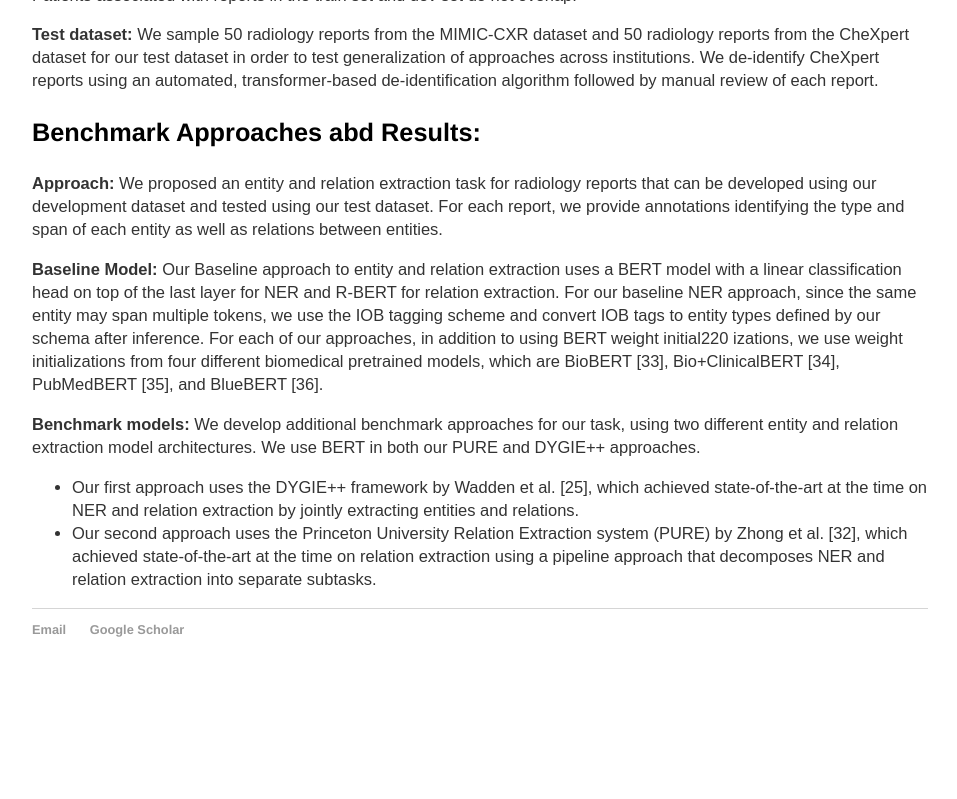
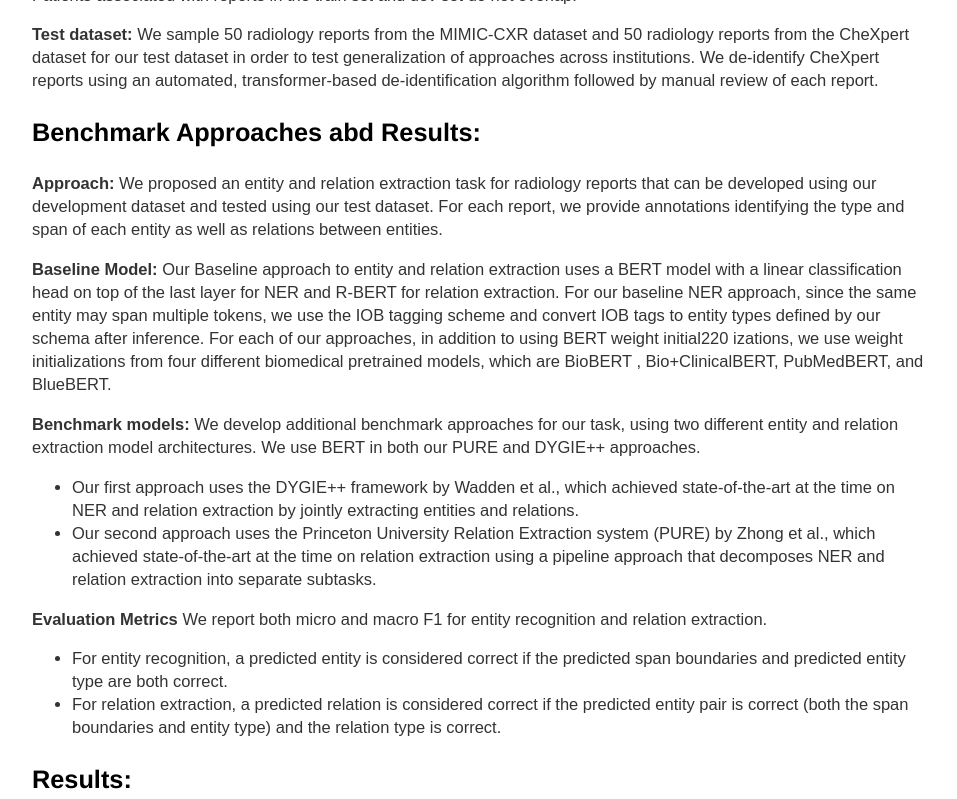
Before and after one commit to Ajay1994/ajay1994.github.io, a Jekyll site: the page built from _posts/2021-06-20-RadGraph: Extracting Clinical Entities and Relations from Radiology Reports.md, in a window 1280 px wide and 1400 px high, scrolled down 3320 px. Shown: the top 799 px of the window, without its empty margins (160-1117 px from the left). Built offline with Jekyll 4.4.1, drawn with Linux system fonts in a browser that asks for light colours; before the commit the page ends 4019 px from its top, so only the background shows below that; some of the changed text lies outside the part shown; grey boxes are pictures that could not be loaded.

Commit message:
Update 2021-06-20-RadGraph: Extracting Clinical Entities and Relations from Radiology Reports.md

```diff
--- a/_posts/2021-06-20-RadGraph: Extracting Clinical Entities and Relations from Radiology Reports.md
+++ b/_posts/2021-06-20-RadGraph: Extracting Clinical Entities and Relations from Radiology Reports.md
@@ -72,9 +72,30 @@
 
 **Approach:** We proposed an entity and relation extraction task for radiology reports that can be developed using our development dataset and tested using our test dataset.  For each report, we provide annotations identifying the type and span of each entity as well as relations between entities.
 
-**Baseline Model:** Our Baseline approach to entity and relation extraction uses a BERT model with a linear classification head on top of the last layer for NER and R-BERT for relation extraction. For our baseline NER approach, since the same entity may span multiple tokens, we use the IOB tagging scheme and convert IOB tags to entity types defined by our schema after inference. For each of our approaches, in addition to using BERT weight initial220 izations, we use weight initializations from four different biomedical pretrained models, which are BioBERT [33], Bio+ClinicalBERT [34], PubMedBERT [35], and BlueBERT [36].
+**Baseline Model:** Our Baseline approach to entity and relation extraction uses a BERT model with a linear classification head on top of the last layer for NER and R-BERT for relation extraction. For our baseline NER approach, since the same entity may span multiple tokens, we use the IOB tagging scheme and convert IOB tags to entity types defined by our schema after inference. For each of our approaches, in addition to using BERT weight initial220 izations, we use weight initializations from four different biomedical pretrained models, which are BioBERT , Bio+ClinicalBERT, PubMedBERT, and BlueBERT.
 
 **Benchmark models:** We develop additional benchmark approaches for our task, using two different entity and relation extraction model architectures. We use BERT in both our PURE and DYGIE++ approaches.
 
-* Our first approach uses the DYGIE++ framework by Wadden et al. [25], which achieved state-of-the-art at the time on NER and relation extraction by jointly extracting entities and relations.
-* Our second approach uses the Princeton University Relation Extraction system (PURE) by Zhong et al. [32], which achieved state-of-the-art at the time on relation extraction using a pipeline approach that decomposes NER and relation extraction into separate subtasks.
+* Our first approach uses the DYGIE++ framework by Wadden et al., which achieved state-of-the-art at the time on NER and relation extraction by jointly extracting entities and relations.
+* Our second approach uses the Princeton University Relation Extraction system (PURE) by Zhong et al., which achieved state-of-the-art at the time on relation extraction using a pipeline approach that decomposes NER and relation extraction into separate subtasks.
+
+**Evaluation Metrics** We report both micro and macro F1 for entity recognition and relation extraction.
+* For entity recognition, a predicted entity is considered correct if the predicted span boundaries and predicted entity type are both correct.
+* For relation extraction, a predicted relation is considered correct if the predicted entity pair is correct (both the span boundaries and entity type) and the relation type is correct.
+
+### Results:
+
+![image](https://user-images.githubusercontent.com/6660499/122693363-25719b00-d1ff-11eb-97da-d89dcea1ec13.png)
+
+![image](https://user-images.githubusercontent.com/6660499/122693372-31f5f380-d1ff-11eb-8ca5-ec331b4d191f.png)
+
+### Analysis:
+
+**Schema Coverage**
+Given that existing information extraction systems for radiology reports often suffer from a lack of report coverage, we measure the number of tokens and sentences in report sections covered by our schema. To calculate coverage, we extract the Findings and Impression sections of the reports, which our schema is designed to annotate. We then calculate the average percent of sentences and tokens annotated per report across the development and test datasets.
+
+![image](https://user-images.githubusercontent.com/6660499/122693442-826d5100-d1ff-11eb-8d1b-c1efa1d7b64b.png)
+
+**Annotation Disagreements**
+To measure agreement between radiologists using our schema, we calculate Cohen’s Kappa [37] between the two annotators on each test set for the named entity recognition task and the relation extraction task separately. For named entity recognition, we compute Kappa scores of 0.974 and 0.829 on the MIMIC-CXR and CheXpert test sets respectively. For relation extraction, we compute Kappa scores of 0.841 and 0.397 on the MIMIC-CXR and CheXpert test sets respectively.
+*One reason for greater disagreement on the CheXpert test set compared to the MIMIC-CXR test set may relate to different percentages of patients in the intensive care unit (ICU) within the MIMIC-CXR dataset and the CheXpert dataset, which can systematically affect the contents of radiology reports.
```
